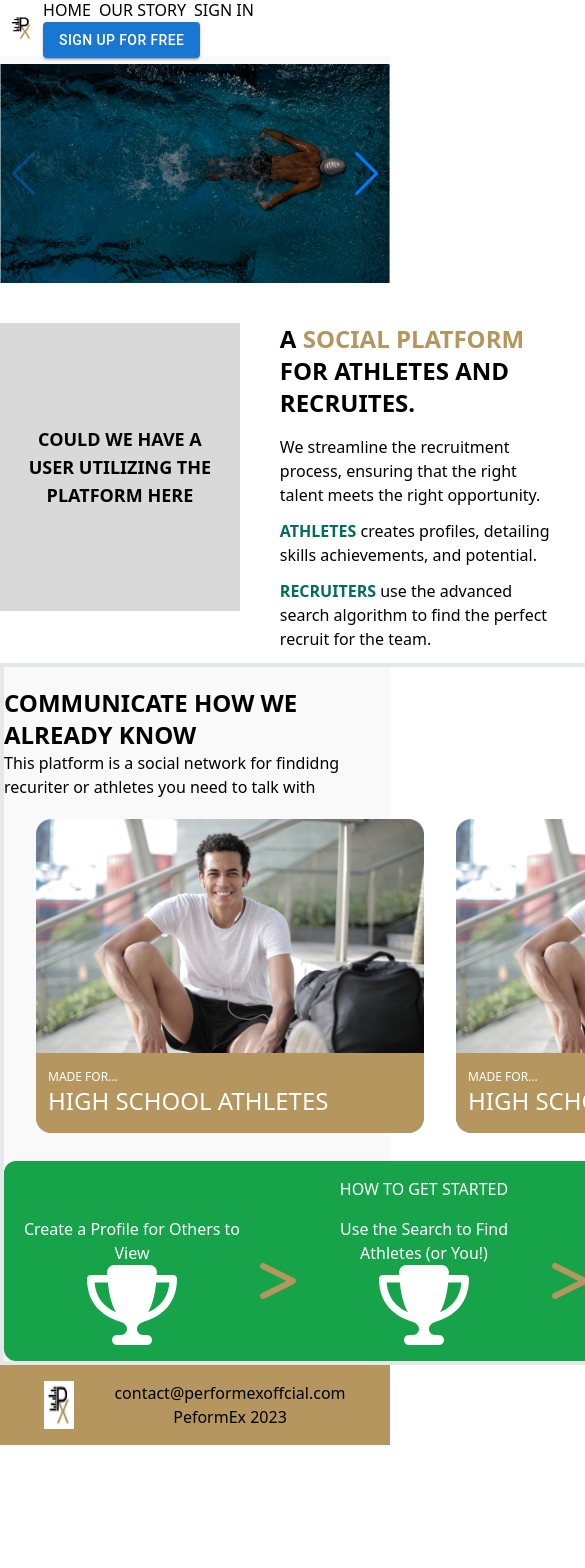
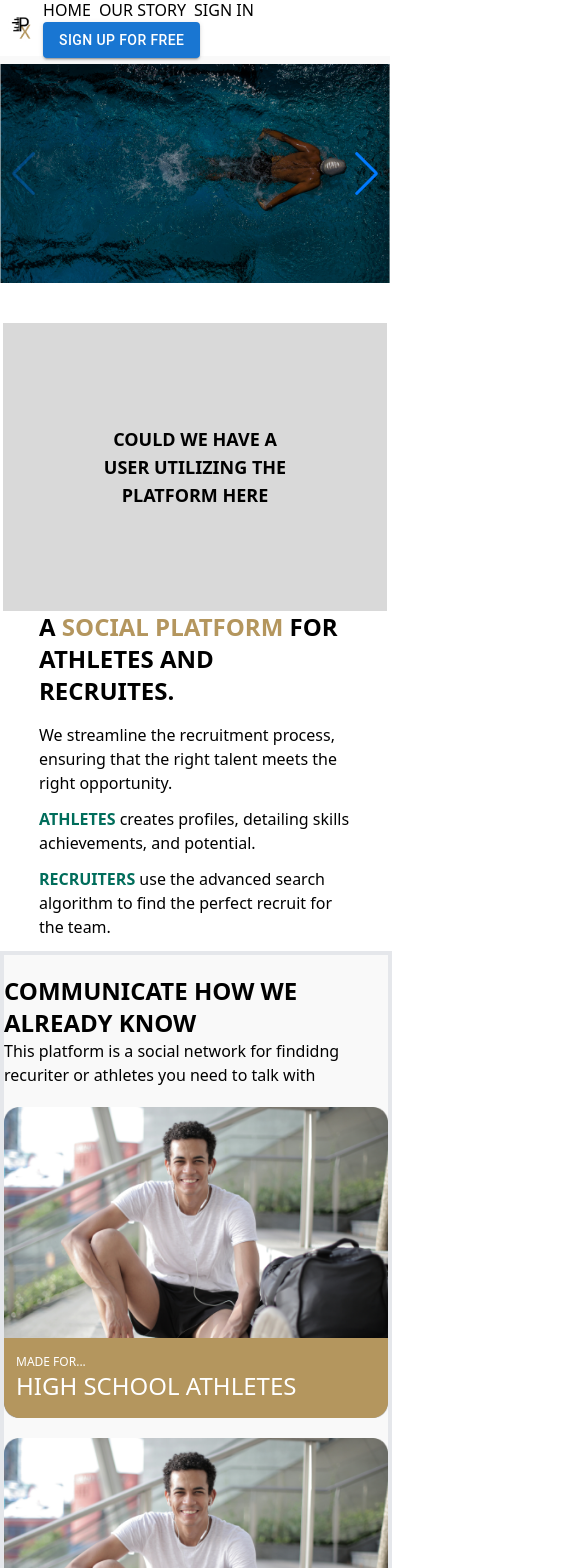
Before and after one commit to robertquartey7/performex_client, a Next.js app: page / in a window 390 px wide. Shown: the top 1568 px of the page, 585 px wide, since content can reach past the window. Before the commit the page ends 1445 px from the top, so only its background shows below. Built offline with nearby package versions, Linux system fonts and the light colour scheme.

Commit message:
finished the responsiveness

```diff
--- a/src/components/body/Main.jsx
+++ b/src/components/body/Main.jsx
@@ -12,16 +12,16 @@ import "swiper/css/pagination";
 const Main = () => {
   return (
     <>
-      <div className=" w-scrren  pt-2 bg-neutral">
+      <div className="  pt-2 bg-neutral">
         <Swiper
           navigation={true}
           modules={[Navigation]}
-          className="mySwiper w-full   mb-10 "
+          className="mySwiper    mb-10 "
         >
           <SwiperSlide>
             <Image
               src={homeimg}
-              className="w-screen"
+              className="w-full"
               alt="Picture of the author"
             />
           </SwiperSlide>
@@ -35,18 +35,18 @@ const Main = () => {
           <SwiperSlide>Slide 9</SwiperSlide>
         </Swiper>
       </div>
-      <div className="w-screen flex flex-col justify-center">
-        <section className="flex  m-auto md:w-2/3   ">
-          <div className=" flex w-96 h-72 mr-10 items-center  bg-gry p-50">
+      <div className="md:w-screen flex flex-col items-center justify-center">
+        <section className="flex flex-col md:flex-row m-auto md:w-2/3 lg:w-3/6 items-center  ">
+          <div className=" flex w-96 h-72 md:mr-10 items-center  bg-gry p-50">
             <p className=" w-48 font-bold text-lg text-center m-auto">
-              {" "}
-              COULD WE HAVE A USER UTILIZING THE PLATFORM HERE{" "}
+
+              COULD WE HAVE A USER UTILIZING THE PLATFORM HERE
             </p>
           </div>
           <div className=" w-4/5">
             <h3 className="font-bold mb-4 text-2xl">
               A <span className="text-Cta">SOCIAL PLATFORM</span> FOR ATHLETES
-              AND RECRUITES.{" "}
+              AND RECRUITES.
             </h3>
             <p className="mb-3">
               We streamline the recruitment process, ensuring that the right
@@ -64,7 +64,7 @@ const Main = () => {
           </div>
         </section>
         <div className="bg-neutral flex flex-col justify-center w-screen">
-          <section className="border-4 md:w-2/3 flex flex-col m-auto  ">
+          <section className="md:w-2/3 lg:w-3/6 border-4 flex flex-col m-auto  ">
             <h3 className="mt-5  font-bold text-2xl w-80">
               COMMUNICATE HOW WE ALREADY KNOW{" "}
             </h3>
@@ -72,10 +72,10 @@ const Main = () => {
               This platform is a social network for findidng recuriter or
               athletes you need to talk with{" "}
             </p>
-            <div className="flex text-white    mt-5">
-              <div className="relative ml-8">
+            <div className="md:flex text-white    mt-5">
+              <div className="relative  md:ml-8">
                 <Image className=""src={place} alt="Picture of the author" />
-                <div className="h-20 flex   items-center absolute bottom-0 w-full left-0 rounded-b-2xl  bg-Cta">
+                <div className="h-20 flex  w-full items-center absolute bottom-0 md:w-full left-0 rounded-b-2xl  bg-Cta">
                   <span className=" ml-3 ">
 
                   <h6 className="text-xs">MADE FOR...</h6>
@@ -83,7 +83,7 @@ const Main = () => {
                   </span>
                 </div>
               </div>
-              <div className="relative  ml-8">
+              <div className="relative mt-5 md:mt-0 md:ml-8">
                 <Image src={place} alt="Picture of the author" />
                 <div className="h-20 flex   items-center absolute bottom-0 w-full left-0 rounded-b-2xl  bg-Cta">
                   <span className=" ml-3 ">
@@ -95,25 +95,25 @@ const Main = () => {
               </div>
             </div>
             <div className="bg-green-600 rounded-xl text-white  mt-7 p-4">
-              <h5 className="text-center  ">HOW TO GET STARTED </h5>
-              <div className="flex justify-center mt-4 ">
+              <h5 className="text-center text-2xl  ">HOW TO GET STARTED </h5>
+              <div className="flex flex-col md:flex-row items-center justify-center mt-4 ">
 
-              <div className="mr-4  text-center w-56">
+              <div className="mr-4   text-center w-56">
                 <p className="">Create a Profile for Others to View</p>
                 <div className="flex  justify-center ">
 
                 <svg xmlns="http://www.w3.org/2000/svg" height="5em" fill="white" viewBox="0 0 576 512"><path d="M400 0H176c-26.5 0-48.1 21.8-47.1 48.2c.2 5.3 .4 10.6 .7 15.8H24C10.7 64 0 74.7 0 88c0 92.6 33.5 157 78.5 200.7c44.3 43.1 98.3 64.8 138.1 75.8c23.4 6.5 39.4 26 39.4 45.6c0 20.9-17 37.9-37.9 37.9H192c-17.7 0-32 14.3-32 32s14.3 32 32 32H384c17.7 0 32-14.3 32-32s-14.3-32-32-32H357.9C337 448 320 431 320 410.1c0-19.6 15.9-39.2 39.4-45.6c39.9-11 93.9-32.7 138.2-75.8C542.5 245 576 180.6 576 88c0-13.3-10.7-24-24-24H446.4c.3-5.2 .5-10.4 .7-15.8C448.1 21.8 426.5 0 400 0zM48.9 112h84.4c9.1 90.1 29.2 150.3 51.9 190.6c-24.9-11-50.8-26.5-73.2-48.3c-32-31.1-58-76-63-142.3zM464.1 254.3c-22.4 21.8-48.3 37.3-73.2 48.3c22.7-40.3 42.8-100.5 51.9-190.6h84.4c-5.1 66.3-31.1 111.2-63 142.3z"/></svg>
                 </div>
               </div>
-              <div  className="flex items-center"><svg xmlns="http://www.w3.org/2000/svg" height="3em" fill="#B4965E" viewBox="0 0 384 512"><path d="M3.4 81.7c-7.9 15.8-1.5 35 14.3 42.9L280.5 256 17.7 387.4C1.9 395.3-4.5 414.5 3.4 430.3s27.1 22.2 42.9 14.3l320-160c10.8-5.4 17.7-16.5 17.7-28.6s-6.8-23.2-17.7-28.6l-320-160c-15.8-7.9-35-1.5-42.9 14.3z"/></svg></div>
-              <div className="ml-4 text-center mr-4 w-56">
+              <div  className="flex mt-3 items-center"><svg xmlns="http://www.w3.org/2000/svg" height="3em" fill="#B4965E" viewBox="0 0 384 512"><path d="M3.4 81.7c-7.9 15.8-1.5 35 14.3 42.9L280.5 256 17.7 387.4C1.9 395.3-4.5 414.5 3.4 430.3s27.1 22.2 42.9 14.3l320-160c10.8-5.4 17.7-16.5 17.7-28.6s-6.8-23.2-17.7-28.6l-320-160c-15.8-7.9-35-1.5-42.9 14.3z"/></svg></div>
+              <div className="ml-4 text-center mt-3  mr-4 w-56">
                 <p className=" ">Use the Search to Find Athletes (or You!)</p>
                 <div className="flex  justify-center ">
 
                 <svg xmlns="http://www.w3.org/2000/svg" height="5em"  fill="white" viewBox="0 0 576 512"><path d="M400 0H176c-26.5 0-48.1 21.8-47.1 48.2c.2 5.3 .4 10.6 .7 15.8H24C10.7 64 0 74.7 0 88c0 92.6 33.5 157 78.5 200.7c44.3 43.1 98.3 64.8 138.1 75.8c23.4 6.5 39.4 26 39.4 45.6c0 20.9-17 37.9-37.9 37.9H192c-17.7 0-32 14.3-32 32s14.3 32 32 32H384c17.7 0 32-14.3 32-32s-14.3-32-32-32H357.9C337 448 320 431 320 410.1c0-19.6 15.9-39.2 39.4-45.6c39.9-11 93.9-32.7 138.2-75.8C542.5 245 576 180.6 576 88c0-13.3-10.7-24-24-24H446.4c.3-5.2 .5-10.4 .7-15.8C448.1 21.8 426.5 0 400 0zM48.9 112h84.4c9.1 90.1 29.2 150.3 51.9 190.6c-24.9-11-50.8-26.5-73.2-48.3c-32-31.1-58-76-63-142.3zM464.1 254.3c-22.4 21.8-48.3 37.3-73.2 48.3c22.7-40.3 42.8-100.5 51.9-190.6h84.4c-5.1 66.3-31.1 111.2-63 142.3z"/></svg>
                 </div>
               </div>
-              <div className="flex items-center"><svg xmlns="http://www.w3.org/2000/svg" height="3em" fill="#B4965E" viewBox="0 0 384 512"><path d="M3.4 81.7c-7.9 15.8-1.5 35 14.3 42.9L280.5 256 17.7 387.4C1.9 395.3-4.5 414.5 3.4 430.3s27.1 22.2 42.9 14.3l320-160c10.8-5.4 17.7-16.5 17.7-28.6s-6.8-23.2-17.7-28.6l-320-160c-15.8-7.9-35-1.5-42.9 14.3z"/></svg></div>
+              <div className="flex mt-3 items-center"><svg xmlns="http://www.w3.org/2000/svg" height="3em" fill="#B4965E" viewBox="0 0 384 512"><path d="M3.4 81.7c-7.9 15.8-1.5 35 14.3 42.9L280.5 256 17.7 387.4C1.9 395.3-4.5 414.5 3.4 430.3s27.1 22.2 42.9 14.3l320-160c10.8-5.4 17.7-16.5 17.7-28.6s-6.8-23.2-17.7-28.6l-320-160c-15.8-7.9-35-1.5-42.9 14.3z"/></svg></div>
               <div className="ml-4 w-56 text-center">
                 <p>Commuincate with Potential Player</p>
                 <div className="flex  justify-center ">
--- a/src/components/header/Header.jsx
+++ b/src/components/header/Header.jsx
@@ -11,7 +11,7 @@ const Header = () => {
         <Image
           src="/img/logo.jpg"
           width={30}
-          height={500}
+          height={5}
           alt="Picture of the author"
         />
       </Link>
```
